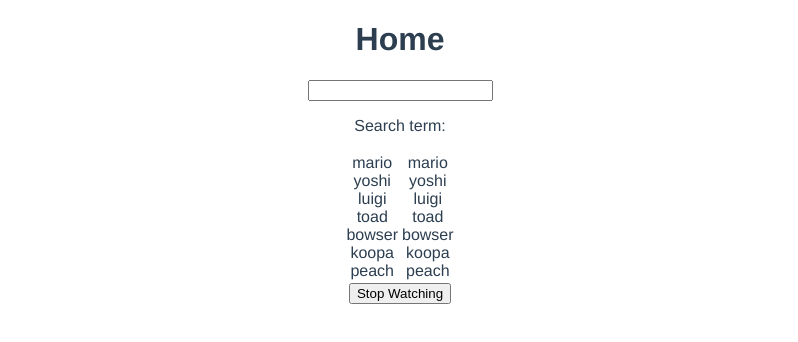
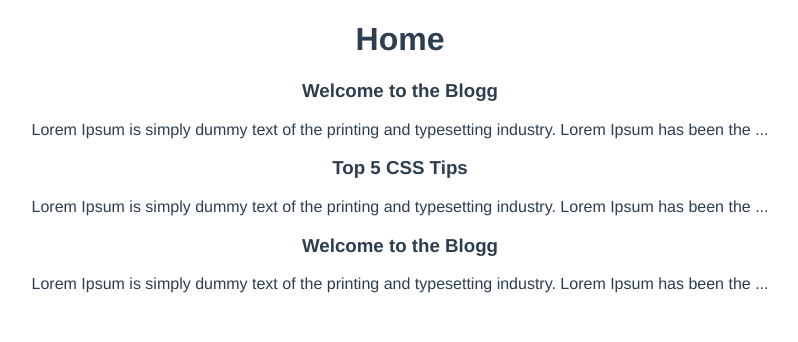
Before and after one commit to saulomas/Learning-TheNetNinja-Vue3, a Vue app: page / in a window 1280 px wide. Shown: the top 342 px of the page, without its empty margins (240-1038 px from the left). Built offline with nearby package versions, Linux system fonts and the light colour scheme; data requests are answered from the project's data file.

Commit message:
Fetching data in setup

```diff
--- /dev/null
+++ b/data/db.json
@@ -0,0 +1,34 @@
+{
+  "posts": [
+    {
+      "id": 1,
+      "title": "Welcome to the Blogg",
+      "body": "Lorem Ipsum is simply dummy text of the printing and typesetting industry. Lorem Ipsum has been the industry's standard dummy text ever since the 1500s, when an unknown printer took a galley of type and scrambled it to make a type specimen book. It has survived not only five centuries, but also the leap into electronic typesetting, remaining essentially unchanged. It was popularised in the 1960s with the release of Letraset sheets containing Lorem Ipsum passages, and more recently with desktop publishing software like Aldus PageMaker including versions of Lorem Ipsum.",
+      "tags": [
+        "webdev",
+        "coding",
+        "news"
+      ]
+    },
+    {
+      "id": 2,
+      "title": "Top 5 CSS Tips",
+      "body": "Lorem Ipsum is simply dummy text of the printing and typesetting industry. Lorem Ipsum has been the industry's standard dummy text ever since the 1500s, when an unknown printer took a galley of type and scrambled it to make a type specimen book. It has survived not only five centuries, but also the leap into electronic typesetting, remaining essentially unchanged. It was popularised in the 1960s with the release of Letraset sheets containing Lorem Ipsum passages, and more recently with desktop publishing software like Aldus PageMaker including versions of Lorem Ipsum.",
+      "tags": [
+        "css",
+        "webdev",
+        "coding"
+      ]
+    },
+    {
+      "id": 3,
+      "title": "Welcome to the Blogg",
+      "body": "Lorem Ipsum is simply dummy text of the printing and typesetting industry. Lorem Ipsum has been the industry's standard dummy text ever since the 1500s, when an unknown printer took a galley of type and scrambled it to make a type specimen book. It has survived not only five centuries, but also the leap into electronic typesetting, remaining essentially unchanged. It was popularised in the 1960s with the release of Letraset sheets containing Lorem Ipsum passages, and more recently with desktop publishing software like Aldus PageMaker including versions of Lorem Ipsum.",
+      "tags": [
+        "webdev",
+        "coding",
+        "news"
+      ]
+    }
+  ]
+}
--- a/package.json
+++ b/package.json
@@ -8,6 +8,7 @@
   },
   "dependencies": {
     "core-js": "^3.8.3",
+    "json-server": "^0.17.0",
     "vue": "^3.2.13",
     "vue-router": "^4.0.3"
   },
--- /dev/null
+++ b/src/components/PostList.vue
@@ -0,0 +1,21 @@
+<template>
+  <div class="post-list">
+      <div v-for="post in posts" :key="post.id">
+        <SinglePost :post="post" />
+      </div>
+  </div>
+</template>
+
+<script>
+import { onMounted, onUnmounted, onUpdated } from 'vue';
+import SinglePost from "./SinglePost.vue";
+
+export default {
+    props: ["posts"],
+    components: { SinglePost }
+}
+</script>
+
+<style>
+
+</style>
--- /dev/null
+++ b/src/components/SinglePost.vue
@@ -0,0 +1,25 @@
+<template>
+  <div class="post">
+    <h3>{{ post.title }}</h3>
+    <p>{{ snippet }}</p>
+  </div>
+</template>
+
+<script>
+import { computed } from 'vue'
+
+export default {
+  props: ['post'],
+  setup(props) {
+    const snippet = computed(() => {
+      return props.post.body.substring(0, 100) + '...'
+    })
+
+    return { snippet }
+  }
+}
+</script>
+
+<style>
+
+</style>
--- a/src/views/HomeView.vue
+++ b/src/views/HomeView.vue
@@ -1,50 +1,42 @@
 <template>
   <div class="home">
     <h1>Home</h1>
-    <input type="text" v-model="search">
-    <p>Search term: {{ search }}</p>
-    <table class="center">
-      <tr>
-        <td>
-          <div v-for="name in names" :key="name">{{ name }}</div>
-        </td>
-        <td>
-          <div v-for="name in matchingNames" :key="name">{{ name }}</div>
-        </td>
-      </tr>
-    </table>
-    <button @click="handleClick">Stop Watching</button>
+    <div v-if="error">{{ error }}</div>
+    <div v-if="posts.length">
+      <PostList :posts="posts"/>
+    </div>
+    <div v-else>Loading...</div>
   </div>
 </template>
 
 <script>
-import { computed, ref, watch, watchEffect } from 'vue'
+import { ref } from 'vue'
+import PostList from '../components/PostList.vue'
 
 export default {
-  name: 'HomeView',
-  setup() {
-    const search = ref('')
-    const names = ref(['mario', 'yoshi', 'luigi', 'toad', 'bowser', 'koopa', 'peach'])
+    name: "HomeView",
+    components: { PostList },
+    setup() {
+      const posts = ref([])
+      const error = ref(null)
 
-    const stopWatch = watch(search, () => {
-      console.log('Watch function ran')
-    })
+      const load = async() => {
+        try {
+          let data = await fetch('http://localhost:3000/posts')
+          if (!data.ok) {
+            throw Error('No data available')
+          }
+          posts.value = await data.json()
+        } catch (err) {
+          error.value = err.message
+          console.log(error.value)
+        }
+      }
 
-    const stopEffect = watchEffect(() => {
-      console.log('WatchEffect runction ran', search.value)
-    })
+      load()
 
-    const matchingNames = computed(() => {
-      return names.value.filter((name) => name.includes(search.value))
-    })
-
-    const handleClick = () => {
-      stopWatch()
-      stopEffect()
+      return { posts, error }
     }
-
-    return { names, search, matchingNames, handleClick }
-  }
 }
 </script>
 
```
Also changed, not shown: 1 other file (tests, documents, lock files or other folders).
